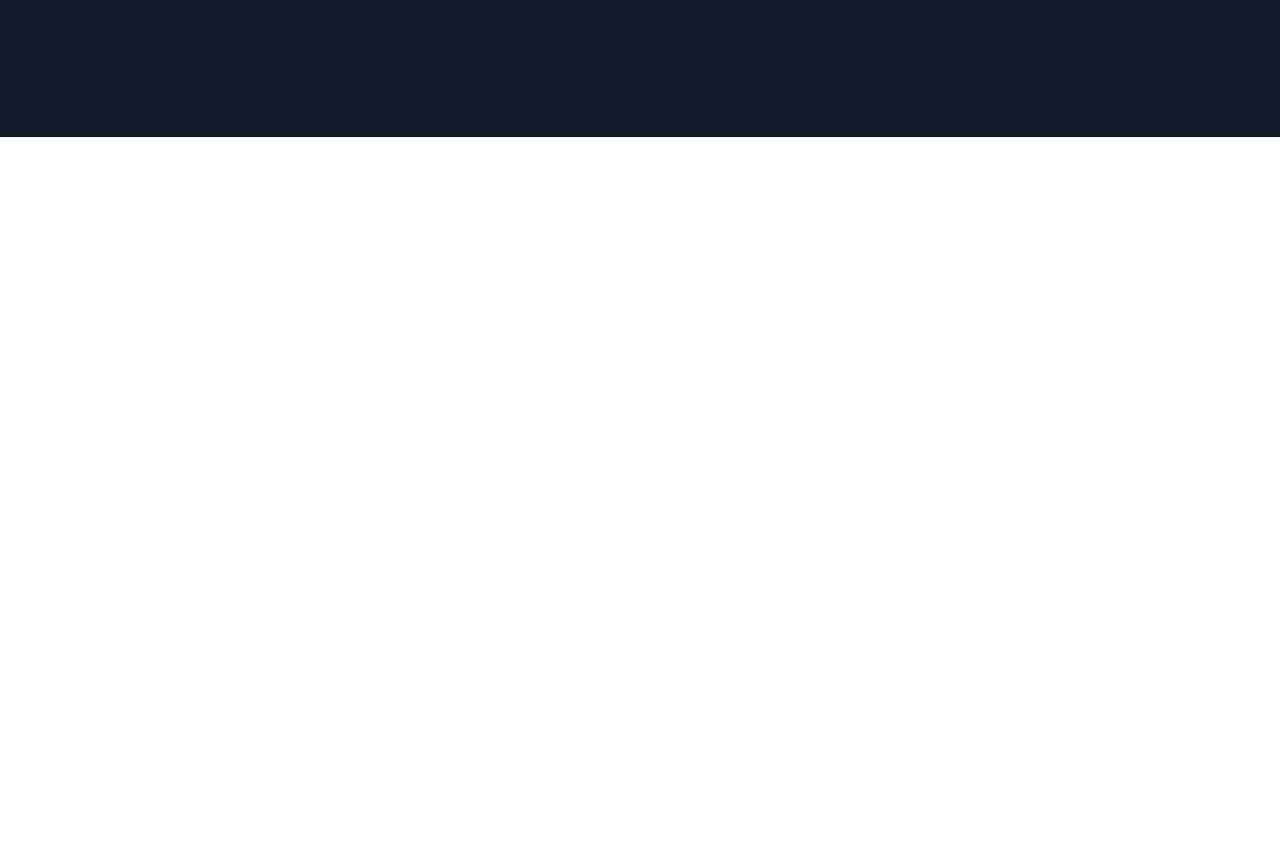
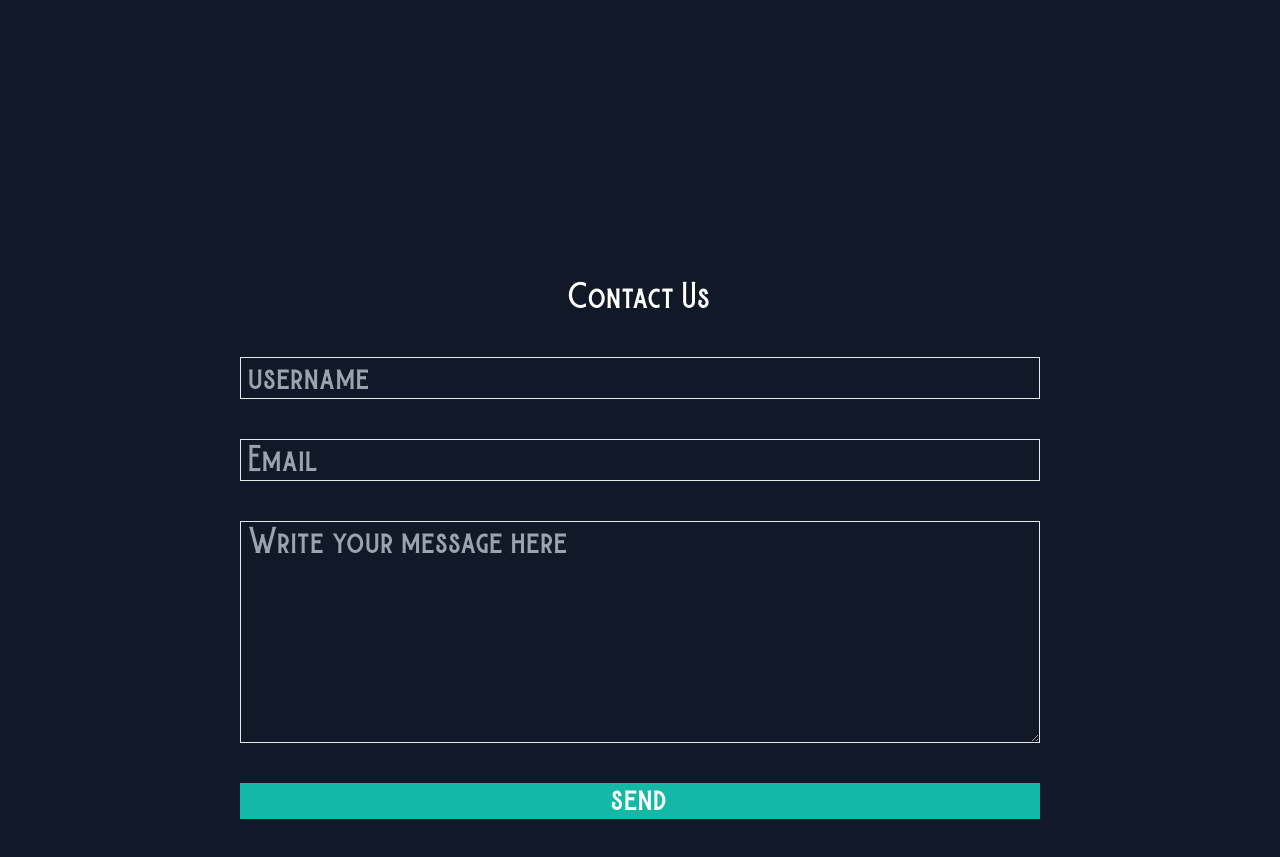
Before and after one commit to PrathamMathur11/Personal-Portfolio-NextJS, a Next.js app: page / in a window 1280 px wide. Shown: the part 5140-5997 px from the top of the page. Before the commit the page ends 5293 px from the top, so only its background shows below. Built offline with nearby package versions, Linux system fonts and the light colour scheme.

Commit message:
contact form added

```diff
--- /dev/null
+++ b/pages/ThankYou.js
@@ -0,0 +1,12 @@
+import React from 'react'
+
+const ThankYou = () => {
+    return (
+        <div className='flex flex-col items-center justify-center' style={{ height: '90vh' }}>
+            <h2 className='text-4xl'>Thank You For Contacting me</h2>
+            <a href='/' className='text-red-500' >Goback</a>
+        </div>
+    )
+}
+
+export default ThankYou
--- a/pages/index.js
+++ b/pages/index.js
@@ -18,6 +18,7 @@ import { useState, useEffect } from "react";
 import AOS from "aos";
 import "aos/dist/aos.css"; // You can also use <link> for styles
 import DisplayCard from "../components/DisplayCard";
+import Contact from "./ThankYou";
 
 export default function Home() {
   const [darkMode, setDarkMode] = useState(true);
@@ -416,6 +417,45 @@ export default function Home() {
             &lt;/Portfolio Projects&gt;
           </span> */}
         </section>
+        <section>
+          {/* <Contact /> */}
+          <div className='wrapper text-3xl pt-36 px-0 pb-20 text-center'>
+            <h2 className='dark:text-white mb-10'>Contact Us</h2>
+            <div className="container">
+              <div className="contact-form m-auto" style={{ maxWidth: '50rem' }} >
+                <form action="https://formsubmit.co/prathammathur2002@gmail.com" className='form-inputs flex flex-col gap-10' method='POST'>
+                  <input
+                    className="dark:text-white bg-transparent border pl-2 pt-1"
+                    type="text"
+                    name="username"
+                    placeholder='username'
+                    autoComplete='off'
+                    required
+                  />
+                  <input
+                    className="dark:text-white bg-transparent border pl-2 pt-1"
+                    type="email"
+                    name="Email"
+                    placeholder='Email'
+                    autoComplete='off'
+                    required
+                  />
+                  <input type="hidden" name="_next" value="https://pratham-personal-portfolio.netlify.app/ThankYou"></input>
+                  <textarea
+                    className="dark:text-white bg-transparent border pl-2 pt-1"
+                    name="message"
+                    cols="30"
+                    rows="6"
+                    placeholder='Write your message here'
+                    autoComplete='off'
+                    required
+                  ></textarea>
+                  <input type="submit" className="text-white cursor-pointer hover:scale-95 transition-all" style={{ background: "#14b8a6" }} value="send" />
+                </form>
+              </div>
+            </div>
+          </div>
+        </section>
         {/* <footer className="dark:text-white mt-8">Footer</footer> */}
       </main>
     </div>
--- a/styles/globals.css
+++ b/styles/globals.css
@@ -1,6 +1,10 @@
 @tailwind base;
 @tailwind components;
 @tailwind utilities;
+
+*{
+  box-sizing: border-box;
+}
 
 html,
 body {
@@ -130,3 +134,5 @@ section {
   99% { background-color: transparent; }
   100%  { background-color: #ccc; }
 }
+
+/* .form-inputs */
```
Lines whose indentation alone changed are shown as unchanged.
